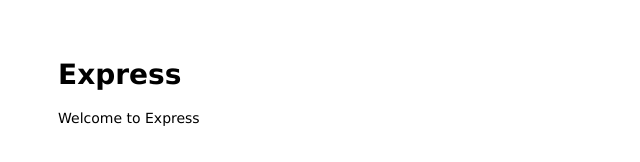
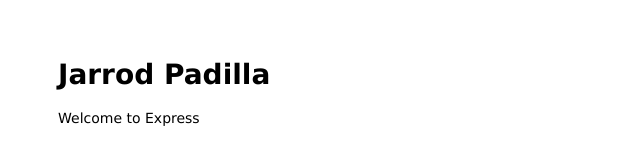
Before and after one commit to jrod6700/xpress, a website: page public/index.html in a window 1280 px wide. Shown: the whole page, without its empty margins (0-640 px from the left). Drawn offline with Linux system fonts and the light colour scheme.

Commit message:
Changed homepage text

```diff
--- a/public/index.html
+++ b/public/index.html
@@ -6,7 +6,7 @@
 </head>
 
 <body>
-  <h1>Express</h1>
+  <h1>Jarrod Padilla</h1>
   <p>Welcome to Express</p>
 </body>
 
```
